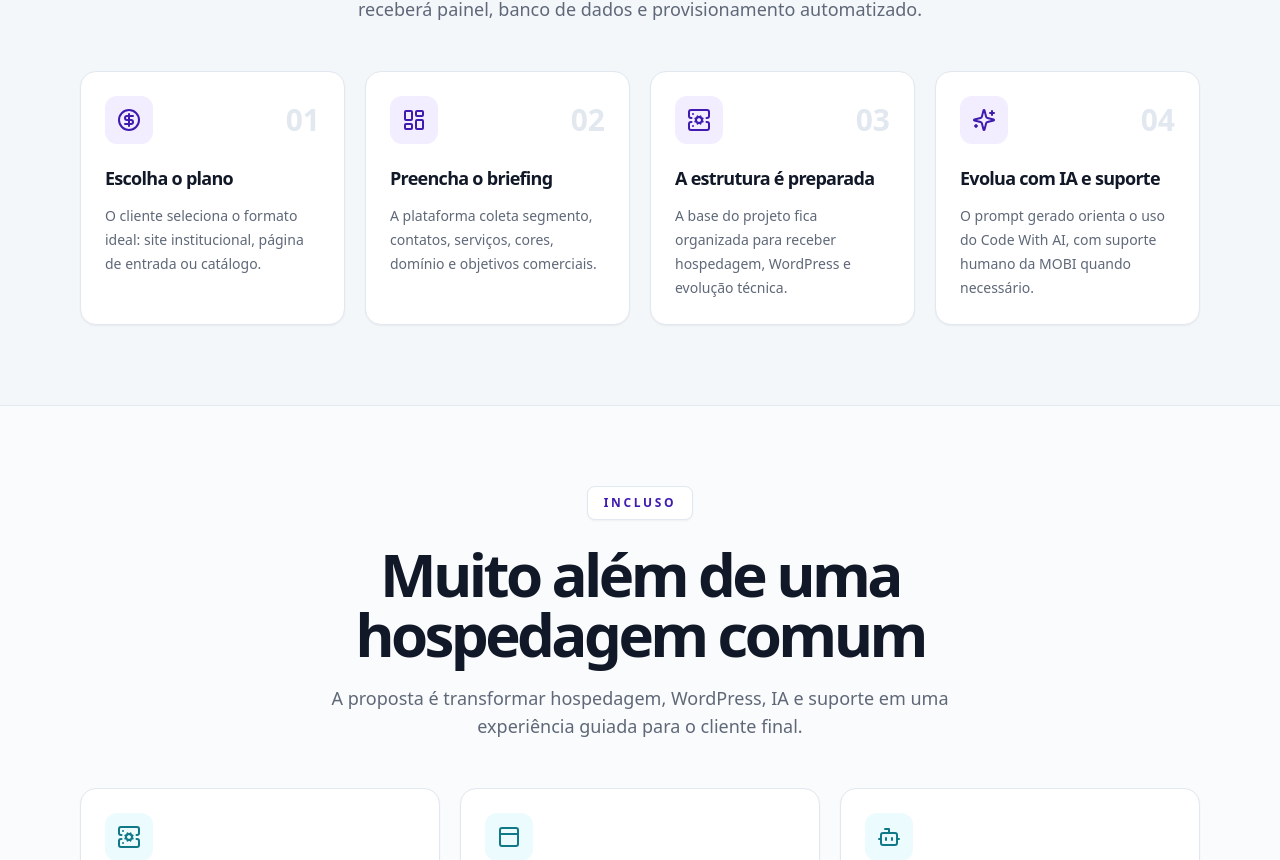
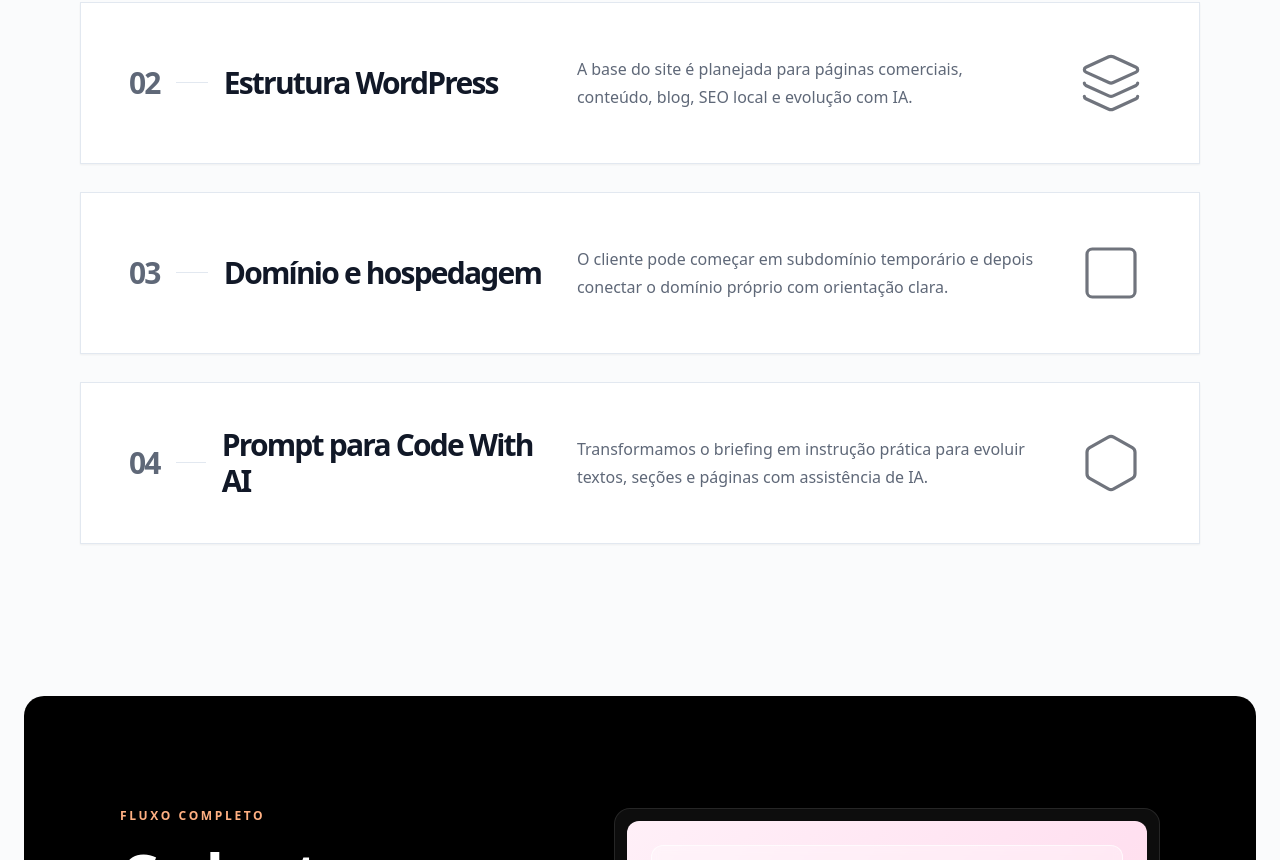
Before and after one commit to agenciamobi/mobidigital, a Next.js app: page / in a window 1280 px wide. Shown: the part 5200-6060 px from the top of the page. Built offline with nearby package versions, Linux system fonts and the light colour scheme.

Commit message:
Wire service rows, dark impact and success grid into home

```diff
--- a/app/page.tsx
+++ b/app/page.tsx
@@ -1,8 +1,11 @@
 import { ArrowRight } from "lucide-react";
 import { MobiAboutBand } from "@/components/mobi-about-band";
 import { MobiButton } from "@/components/button";
+import { MobiDarkImpact } from "@/components/mobi-dark-impact";
 import { MobiFeaturedSites } from "@/components/mobi-featured-sites";
 import { MobiHeader } from "@/components/mobi-header";
+import { MobiServiceRows } from "@/components/mobi-service-rows";
+import { MobiSuccessGrid } from "@/components/mobi-success-grid";
 import { MobiTenantSiteScroller } from "@/components/mobi-tenant-site-scroller";
 import { Footer } from "@/components/ui";
 import { mobiHomeContent } from "@/lib/home-content";
@@ -23,7 +26,7 @@ function HomeSectionHeading({ eyebrow, title, description }: { eyebrow: string;
 }
 
 export default function HomePage() {
-  const { hero, tenantSites, about, featuredSites, pillars } = mobiHomeContent;
+  const { hero, tenantSites, about, featuredSites, serviceRows, darkImpact, successGrid, pillars } = mobiHomeContent;
 
   return (
     <>
@@ -49,6 +52,12 @@ export default function HomePage() {
         <MobiAboutBand {...about} />
 
         <MobiFeaturedSites {...featuredSites} />
+
+        <MobiServiceRows {...serviceRows} />
+
+        <MobiDarkImpact {...darkImpact} />
+
+        <MobiSuccessGrid {...successGrid} />
 
         <section className="border-b border-t border-line bg-surface py-14">
           <div className="container-page grid gap-4 md:grid-cols-3">
```
